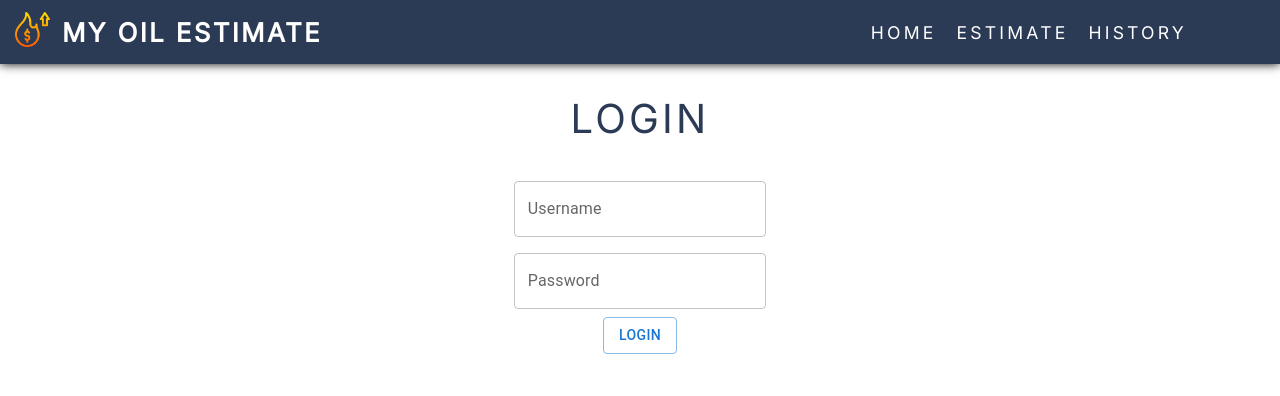
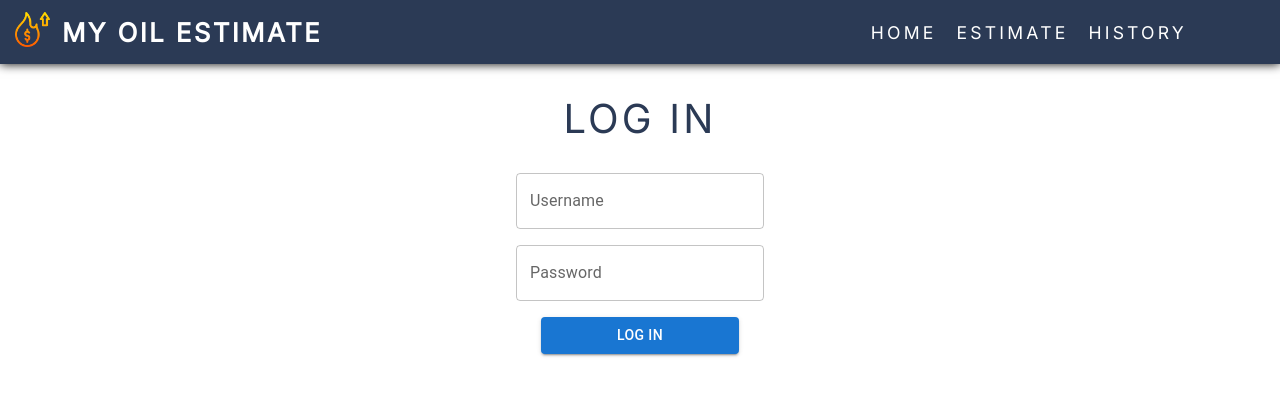
Before and after one commit to SharmaMitchell/COSC-4353-Fullstack, a React (Create React App) app in the folder frontend/: page /login in a window 1280 px wide. Shown: the top 396 px of the page. Built offline with nearby package versions, Linux system fonts and the light colour scheme.

Commit message:
finished signup and login

```diff
--- a/frontend/src/App.js
+++ b/frontend/src/App.js
@@ -9,6 +9,8 @@ import ManageProfile from "./pages/manage-profile.js";
 import Navbar from './components/Navbar/Navbar.js'
 import PageContainer from './components/PageContainer/PageContainer';
 
+
+
 function App() {
   return (
     <div className="App">
@@ -19,7 +21,8 @@ function App() {
           <Routes>
             <Route path='/' element={<Home/>} />
             <Route path='/history' element={<History/>} />
-            <Route path='/login' element={<Login/>} />
+            <Route path='/login' element={<Login login = {true}/>}/>
+            <Route path='/signup' element={<Login login = {false}/>}/>
             <Route path='/estimate' element={<Estimate/>} />
             <Route path='/manage-profile' element={<ManageProfile/>} />
           </Routes>
@@ -29,4 +32,4 @@ function App() {
   );
 }
 
-export default App;
+export default App
--- a/frontend/src/pages/login.js
+++ b/frontend/src/pages/login.js
@@ -1,4 +1,4 @@
-import React from "react";
+import React, {useState} from "react";
 import SectionTitle from '../components/SectionTitle/SectionTitle'
 import Box from '@mui/material/Box';
 import TextField from '@mui/material/TextField';
@@ -8,48 +8,49 @@ import Button from '@mui/material/Button';
 // e.g. if props.login === true, then display "login" button, else display "register" button
 const Login = props => {
 
+    const [username, setUsername] = useState('');
+    const [password, setPassword] = useState('');
+
+
+    const handleSubmit = (event) => {
+        event.preventDefault();
+        console.log(username);
+    };
+
+
     return(
-        <div>
-            <SectionTitle text="Login" />
-
-            <div className="row pb-1">
-                {/* TODO: change username input box to MaterialUI component DONE */}
-                <div className="input-group col-lg-4">
-                    <Box
-                        component = "form"
-                        sx = {{
-                            '& > :not(style)': { m: 1, width: '25ch' },
-                        }}
-                        noValidate
-                        autoComplete = "on"
-                    >
-                        <TextField id="outlined-basic" label="Username" variant="outlined" placeholder = "ex: gamer123" />
-                    </Box>
-
-                </div>
-
-                {/* TODO: change password input box to MaterialUI component DONE*/}
-                <div className="input-group col-lg-4">
-                <Box
-                        component = "form"
-                        sx = {{
-                            '& > :not(style)': { m: 1, width: '25ch' },
-                        }}
-                        noValidate
-                        autoComplete = "on"
-                    >
-                        <TextField id="outlined-basic" label="Password" variant="outlined" placeholder = "****** "/>
-                    </Box>
-                </div>
-
-                {/* TODO: change login to MaterialUI component DONE*/}
-                {/* TODO: change button label based on props.login */}
-                <div className="input-group-append">
-                    <Button  variant = "outlined" color = "primary"  type="submit"> Login </Button>
-                </div>
-            </div>
-        </div>
-    )
+        <Box sx={{ mt: 4 }}>
+            <SectionTitle text = {props.login ? 'Log In' : 'Sign Up'}/>
+            <form onSubmit={handleSubmit}>
+                <Box sx={{ mt: 2 }}>
+                    <TextField
+                        id="username"
+                        label="Username"
+                        variant="outlined"
+                        placeholder = "coolgamer123"
+                        value={username}
+                        onChange={(event) => setUsername(event.target.value)}
+          />
+        </Box>
+        <Box sx={{ mt:2 }}>
+          <TextField
+            id="password"
+            label="Password"
+            variant="outlined"
+            placeholder = "*********"
+            type="password"
+            value={password}
+            onChange={(event) => setPassword(event.target.value)}
+          />
+        </Box>
+        <Box sx={{ '& > :not(style)': { m: 2, width: '25ch' }, }}>
+          <Button type="submit" variant="contained" color="primary">
+            {props.login ? 'Log In' : 'Sign Up'}
+          </Button>
+        </Box>
+      </form>
+    </Box>
+  );
 };
 
 export default Login;
```
